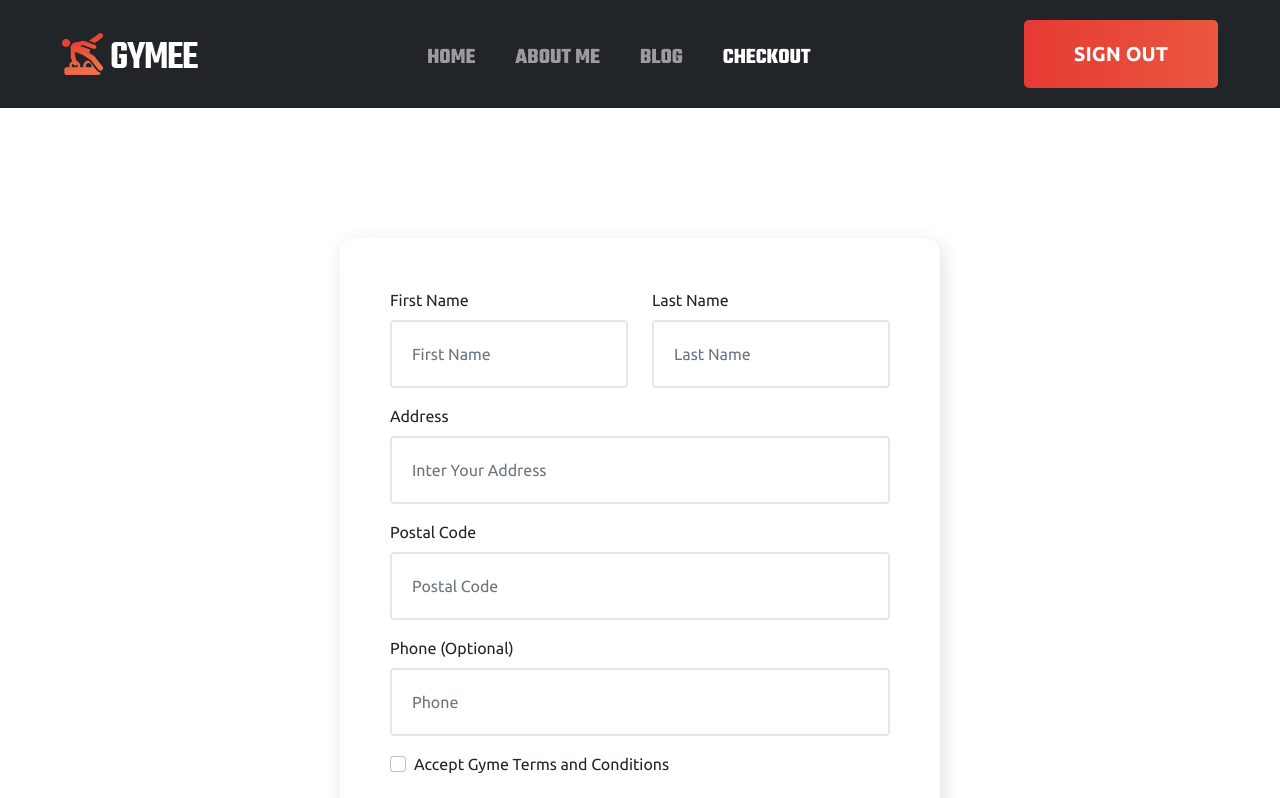
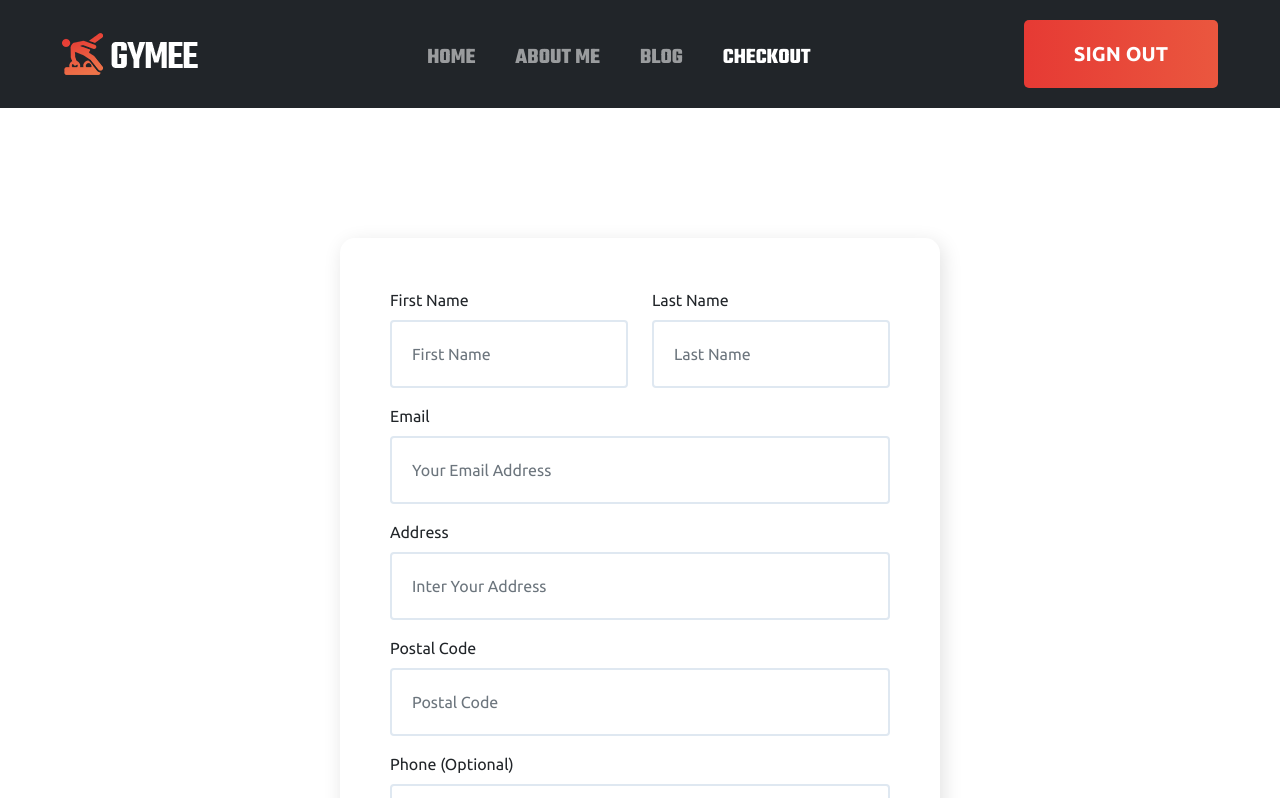
Before and after one commit to shakibdshy/Gyme---Personal-Training-Center, a React (Create React App) app: page /checkout in a window 1280 px wide. Shown: the top 798 px of the page. Built offline with nearby package versions, Linux system fonts and the light colour scheme; no server answers.

Commit message:
Dynamic Service id include

```diff
--- a/src/App.js
+++ b/src/App.js
@@ -29,6 +29,7 @@ function App() {
             </RequireAuth>
           }
         />
+        <Route path='/checkout/:checkoutId' element={<Checkout />} />
         <Route path='/login' element={<Login />} />
         <Route path='/register' element={<Register />} />
         <Route path='*' element={<Notfound />} />
--- a/src/Components/Service/Service.css
+++ b/src/Components/Service/Service.css
@@ -41,17 +41,18 @@
 .service-item .service-content h3 {
   font-size: 30px;
 }
-.service-item .service-content a {
+.service-item .service-content button {
   font-size: 14px;
   font-weight: 700;
   margin-top: 15px;
+  border: none;
   text-transform: uppercase;
   display: block;
   position: relative;
   z-index: 11;
   transition: 0.3s ease-out;
 }
-.service-item .service-content a:hover {
+.service-item .service-content button:hover {
   letter-spacing: 2px;
 }
 .service-item .service-number span {
@@ -119,7 +120,7 @@
   opacity: 0;
   transition: 0.3s ease-out;
 }
-.service-item-2 .service-content-2 a {
+.service-item-2 .service-content-2 button {
   position: relative;
   bottom: 56px;
   width: 60px;
@@ -140,7 +141,7 @@
   opacity: 1;
   padding-bottom: 30px;
 }
-.service-item-2 .service-content-2:hover a {
+.service-item-2 .service-content-2:hover button {
   background-color: #333333;
   color: #fff;
   bottom: 0;
--- a/src/Components/Service/Service.js
+++ b/src/Components/Service/Service.js
@@ -4,17 +4,22 @@ import {
   FaDumbbell,
 } from "react-icons/fa";
 import ServiceBG from "../../images/service-bg-1.jpg";
-import { Link } from "react-router-dom";
+import { Link, useNavigate } from "react-router-dom";
 import "./Service.css";
 
 const Service = () => {
   const [Services, setService] = useState([]);
+  const navigate = useNavigate();
 
   useEffect(() => {
     fetch("service.json")
       .then((response) => response.json())
       .then((json) => setService(json));
   }, []);
+
+  const navigateCheckout = (id) => {
+    navigate(`/checkout/${id}`);
+  }
   return (
     <section
       className='service-area'
@@ -53,9 +58,9 @@ const Service = () => {
                       because those who do not know how to pursue pleasure
                       rationally
                     </p>
-                    <Link to='/checkout'>
+                    <button onClick={() => navigateCheckout(service.id)}>
                       <FaAngleDoubleRight />
-                    </Link>
+                    </button>
                   </div>
                 </div>
               </div>
--- a/src/Pages/Checkout/Checkout.js
+++ b/src/Pages/Checkout/Checkout.js
@@ -42,6 +42,19 @@ const Checkout = () => {
                   </div>
                 </div>
 
+                <div className='mb-3'>
+                  <label htmlFor='email' className='form-label'>
+                    Email
+                  </label>
+                  <input
+                    type='email'
+                    className='form-control'
+                    id='email'
+                    aria-describedby='email'
+                    placeholder='Your Email Address'
+                    required
+                  />
+                </div>
                 <div className='mb-3'>
                   <label htmlFor='address' className='form-label'>
                     Address
```
